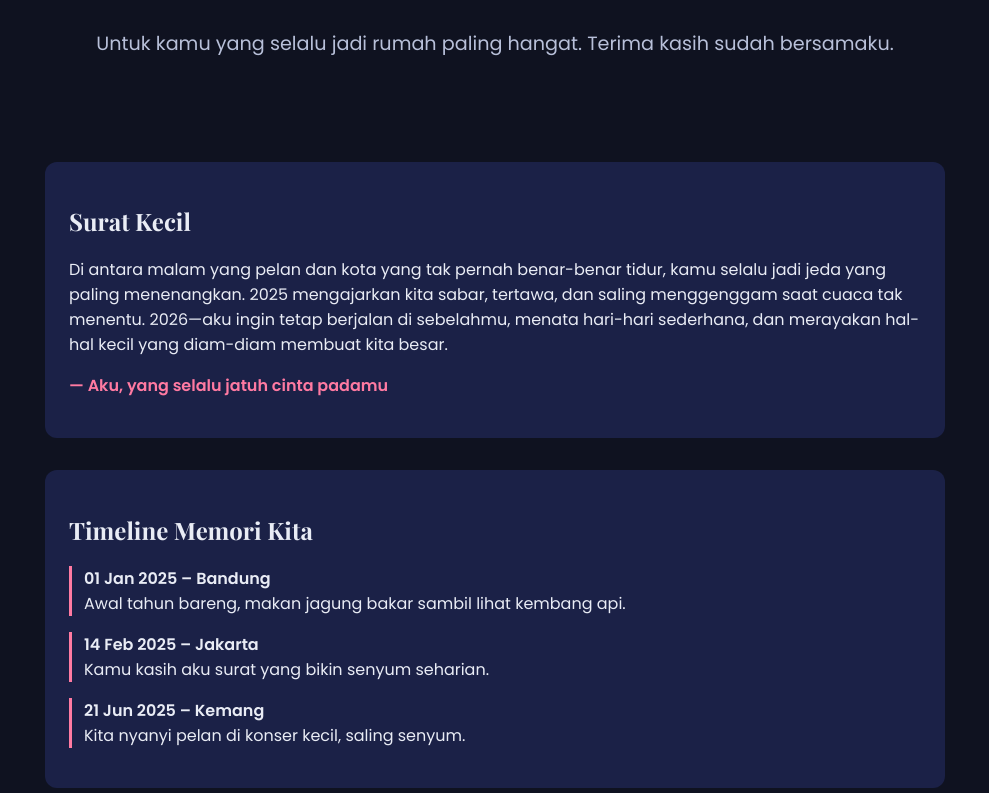
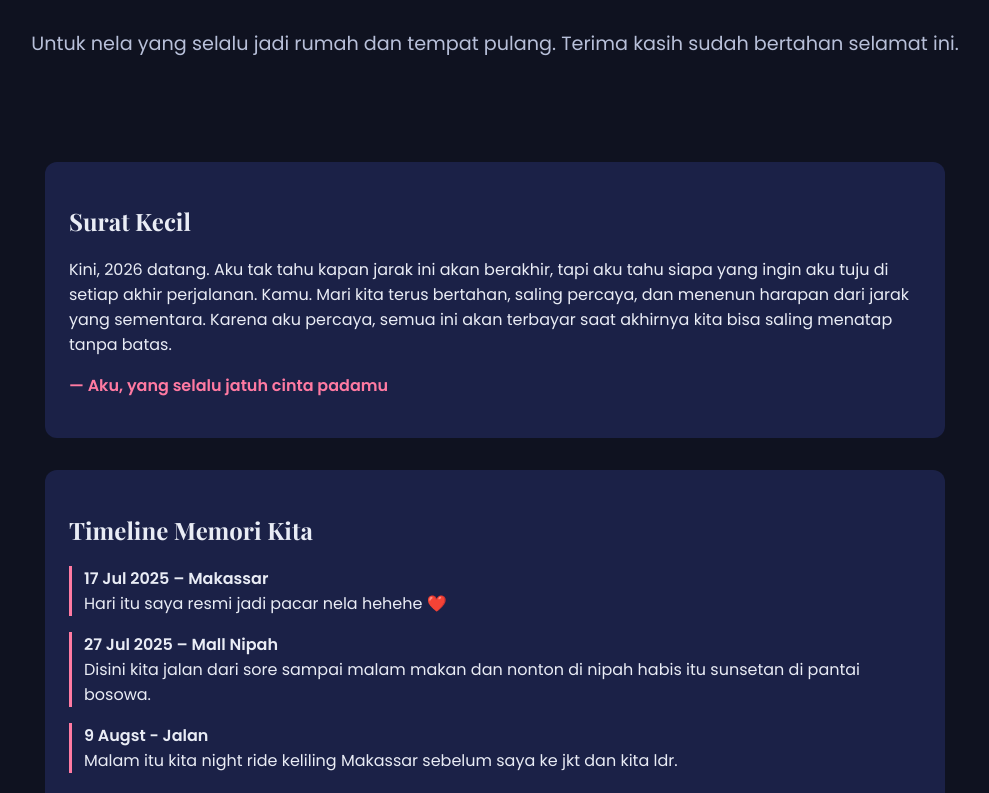
Before and after one commit to faisadnan/for-nela, a plain HTML site: page index.html in a window 1280 px wide. Shown: the part 159-952 px from the top of the page, without its empty margins (145-1134 px from the left). Drawn offline with nearby package versions, Linux system fonts and the light colour scheme.

Commit message:
Update New Year message for Nela

```diff
--- a/index.html
+++ b/index.html
@@ -3,7 +3,7 @@
 <head>
   <meta charset="UTF-8" />
   <meta name="viewport" content="width=device-width, initial-scale=1" />
-  <title>Happy New Year 2026 — Untuk Kamu</title>
+  <title>Happy New Year 2026 — Untuk Nela</title>
   <link href="https://fonts.googleapis.com/css2?family=Poppins:wght@300;400;600&family=Playfair+Display:wght@600;700&display=swap" rel="stylesheet">
   <style>
     :root {
@@ -53,16 +53,17 @@
 <body>
   <div class="hero">
     <h1>Happy New Year 2026</h1>
-    <p class="subtitle">Untuk kamu yang selalu jadi rumah paling hangat. Terima kasih sudah bersamaku.</p>
+    <p class="subtitle">Untuk nela yang selalu jadi rumah dan tempat pulang. Terima kasih sudah bertahan selamat ini.</p>
   </div>
 
   <div class="container">
     <div class="card">
       <h2>Surat Kecil</h2>
       <p>
-        Di antara malam yang pelan dan kota yang tak pernah benar-benar tidur, kamu selalu jadi jeda yang paling menenangkan.
-        2025 mengajarkan kita sabar, tertawa, dan saling menggenggam saat cuaca tak menentu. 2026—aku ingin tetap berjalan
-        di sebelahmu, menata hari-hari sederhana, dan merayakan hal-hal kecil yang diam-diam membuat kita besar.
+        Kini, 2026 datang. Aku tak tahu kapan jarak ini akan berakhir, tapi aku tahu siapa yang ingin aku tuju di setiap akhir perjalanan. Kamu.
+        Mari kita terus bertahan, saling percaya, dan menenun harapan dari jarak yang sementara. Karena aku percaya,
+        semua ini akan terbayar saat akhirnya kita bisa saling menatap tanpa batas.
+
       </p>
       <p style="color: var(--accent); font-weight: bold;">— Aku, yang selalu jatuh cinta padamu</p>
     </div>
@@ -71,16 +72,16 @@
       <h2>Timeline Memori Kita</h2>
       <div class="timeline">
         <div class="item">
-          <strong>01 Jan 2025 – Bandung</strong><br>
-          Awal tahun bareng, makan jagung bakar sambil lihat kembang api.
+          <strong>17 Jul 2025 –  Makassar </strong><br>
+           Hari itu saya resmi jadi pacar nela hehehe ❤️
         </div>
         <div class="item">
-          <strong>14 Feb 2025 – Jakarta</strong><br>
-          Kamu kasih aku surat yang bikin senyum seharian.
+          <strong>27 Jul 2025 – Mall Nipah </strong><br>
+          Disini kita jalan dari sore sampai malam makan dan nonton di nipah habis itu sunsetan di pantai bosowa.
         </div>
         <div class="item">
-          <strong>21 Jun 2025 – Kemang</strong><br>
-          Kita nyanyi pelan di konser kecil, saling senyum.
+          <strong>9 Augst - Jalan </strong><br>
+          Malam itu kita night ride keliling Makassar sebelum saya ke  jkt dan kita ldr.
         </div>
       </div>
     </div>
@@ -92,12 +93,14 @@
         <img src="images/nela2.jpg.jpeg" alt="Nela 2">
         <img src="images/nela3.jpg.jpeg" alt="Nela 3">
         <img src="images/nela4.jpg.jpeg" alt="Nela 4">
+        <img src="images/nela4.jpg.jpeg" alt="Nela 5">
+        <img src="images/nela4.jpg.jpeg" alt="Nela 6">
       </div>
     </div>
   </div>
 
   <footer>
-    Dibuat dengan ❤️ oleh kamu, untuk dia. Selamat Tahun Baru 2026.
+    Dibuat dengan ❤️ oleh adenan, untuk nela Selamat Tahun Baru 2026.
   </footer>
 </body>
 </html>
```
